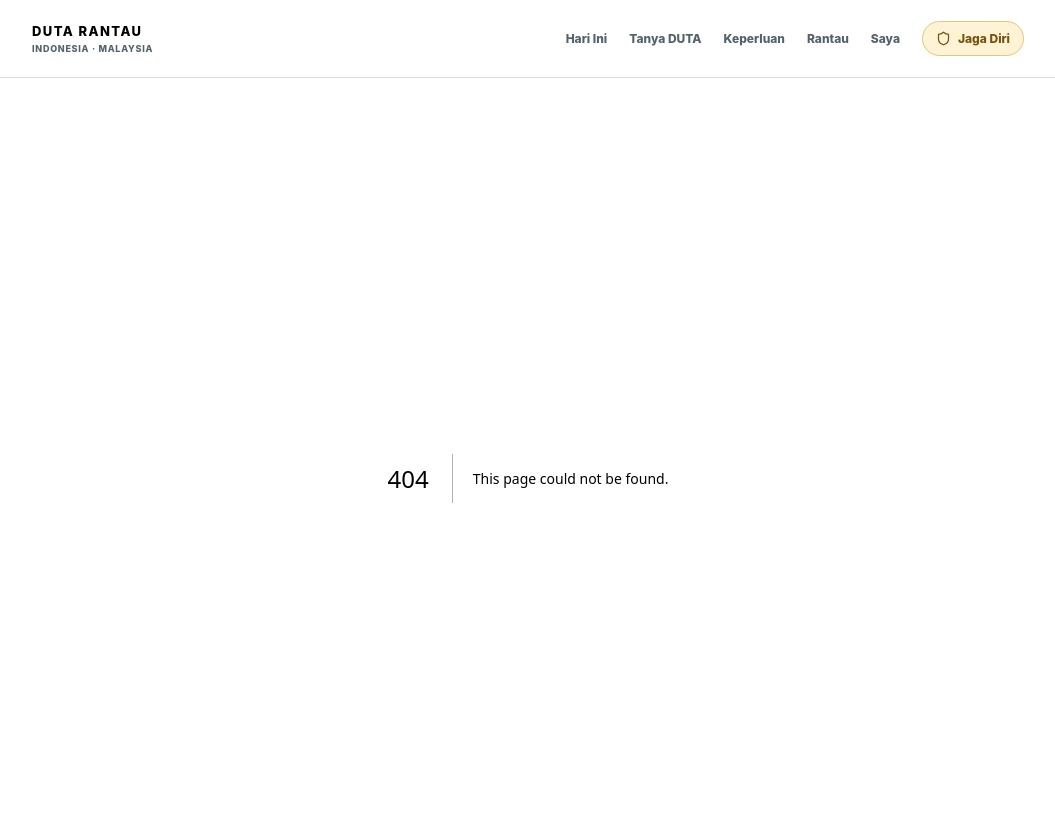
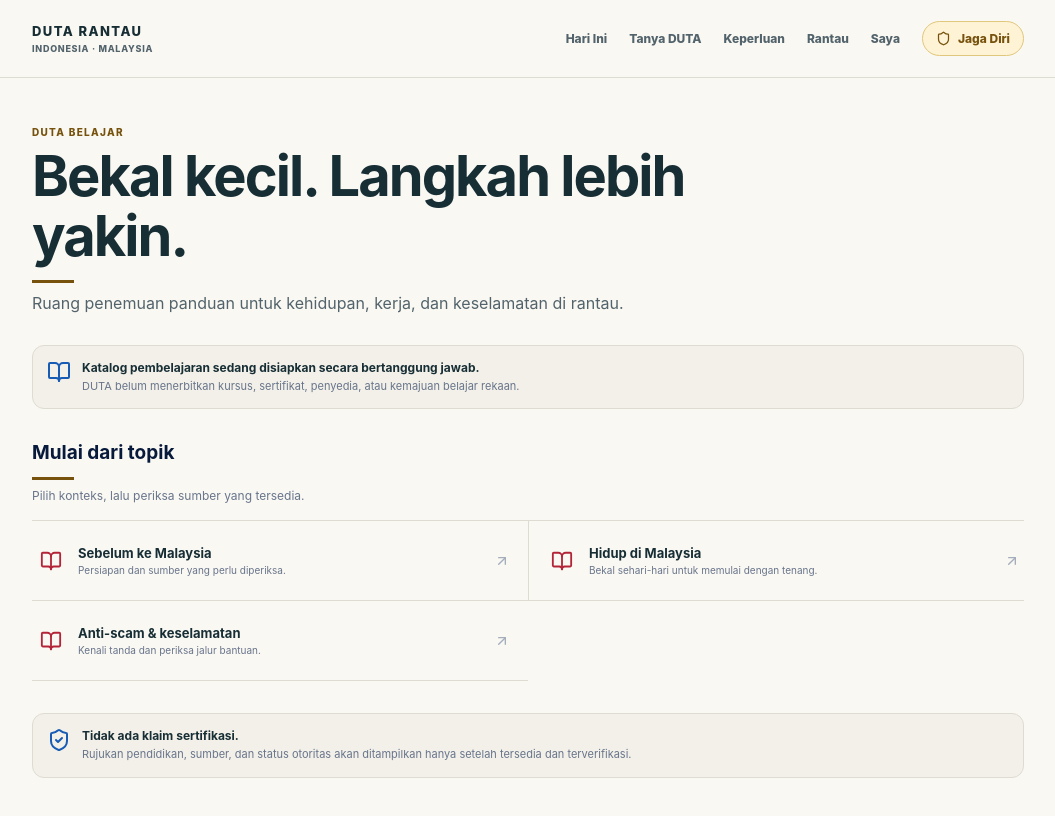
Before and after one commit to magnetrezeki/DUTA-RANTAU, a Next.js app: page /belajar in a window 1280 px wide. Before the commit this address had no page. Shown: the top 816 px of the page, without its empty margins (112-1167 px from the left). Built offline with nearby package versions, Linux system fonts and the light colour scheme.

Commit message:
feat(duta-v2.5): add bounded learning and inbox surfaces

```diff
--- /dev/null
+++ b/app/belajar/page.tsx
@@ -0,0 +1,4 @@
+import Link from 'next/link';import { PageHeader } from '@/components/ui';import { BookOpen,ShieldCheck,ArrowUpRight } from 'lucide-react';
+export const metadata={title:'DUTA Belajar'};
+const topics=[['Sebelum ke Malaysia','Persiapan dan sumber yang perlu diperiksa.'],['Hidup di Malaysia','Bekal sehari-hari untuk memulai dengan tenang.'],['Anti-scam & keselamatan','Kenali tanda dan periksa jalur bantuan.']];
+export default function Page(){return <div className="page"><PageHeader eyebrow="DUTA BELAJAR" title="Bekal kecil. Langkah lebih yakin." description="Ruang penemuan panduan untuk kehidupan, kerja, dan keselamatan di rantau."/><div className="notice"><BookOpen/><div><b>Katalog pembelajaran sedang disiapkan secara bertanggung jawab.</b><p>DUTA belum menerbitkan kursus, sertifikat, penyedia, atau kemajuan belajar rekaan.</p></div></div><section className="section"><div className="section-title"><h2>Mulai dari topik</h2><span>Pilih konteks, lalu periksa sumber yang tersedia.</span></div><div className="service-grid">{topics.map(([title,description])=><Link className="service-card" href="/info" key={title}><i><BookOpen size={22}/></i><div><b>{title}</b><span>{description}</span></div><ArrowUpRight size={16}/></Link>)}</div></section><section className="section notice"><ShieldCheck/><div><b>Tidak ada klaim sertifikasi.</b><p>Rujukan pendidikan, sumber, dan status otoritas akan ditampilkan hanya setelah tersedia dan terverifikasi.</p></div></section></div>}
--- /dev/null
+++ b/app/notifikasi/page.tsx
@@ -0,0 +1,3 @@
+import Link from 'next/link';import { PageHeader } from '@/components/ui';import { BellOff,Shield } from 'lucide-react';
+export const metadata={title:'Notifikasi'};
+export default function Page(){return <div className="page"><PageHeader eyebrow="SAYA · NOTIFIKASI" title="Pemberitahuan Anda" description="Rekod pemberitahuan DUTA yang diizinkan akan muncul di sini bila tersedia."/><div className="notice"><BellOff/><div><b>Belum ada pemberitahuan untuk ditampilkan.</b><p>DUTA tidak membuat notifikasi, jumlah belum dibaca, atau hubungan pengirim rekaan. Ketika pemberitahuan tersimpan tersedia, hanya data akun Anda yang akan ditampilkan.</p></div></div><section className="section notice"><Shield/><div><b>Pemberitahuan layanan dan pemasaran berbeda.</b><p>Pengaturan preferensi memerlukan kemampuan akun yang belum tersedia di surface ini.</p><Link href="/profil">Kembali ke Saya</Link></div></section></div>}
```
